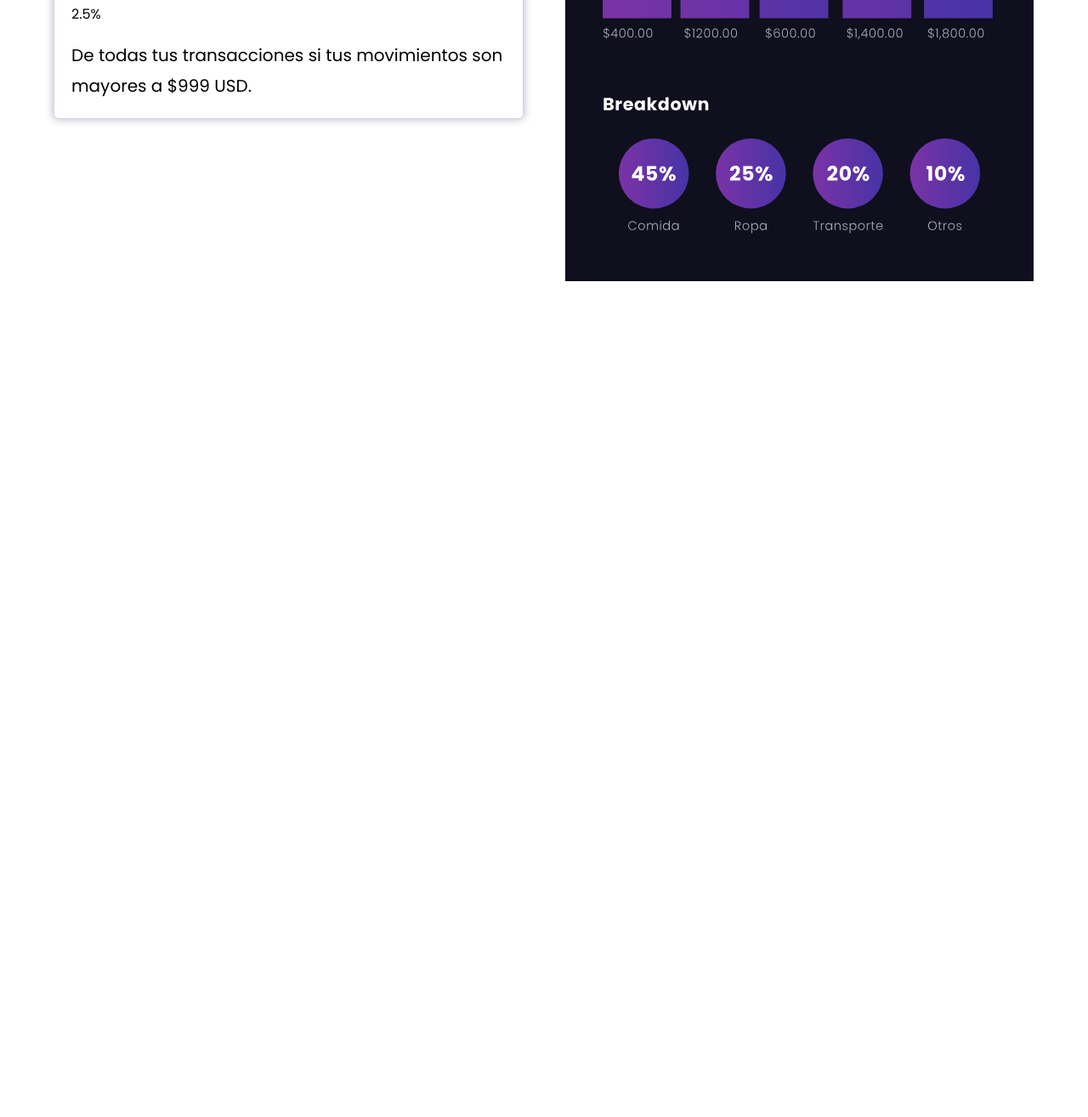
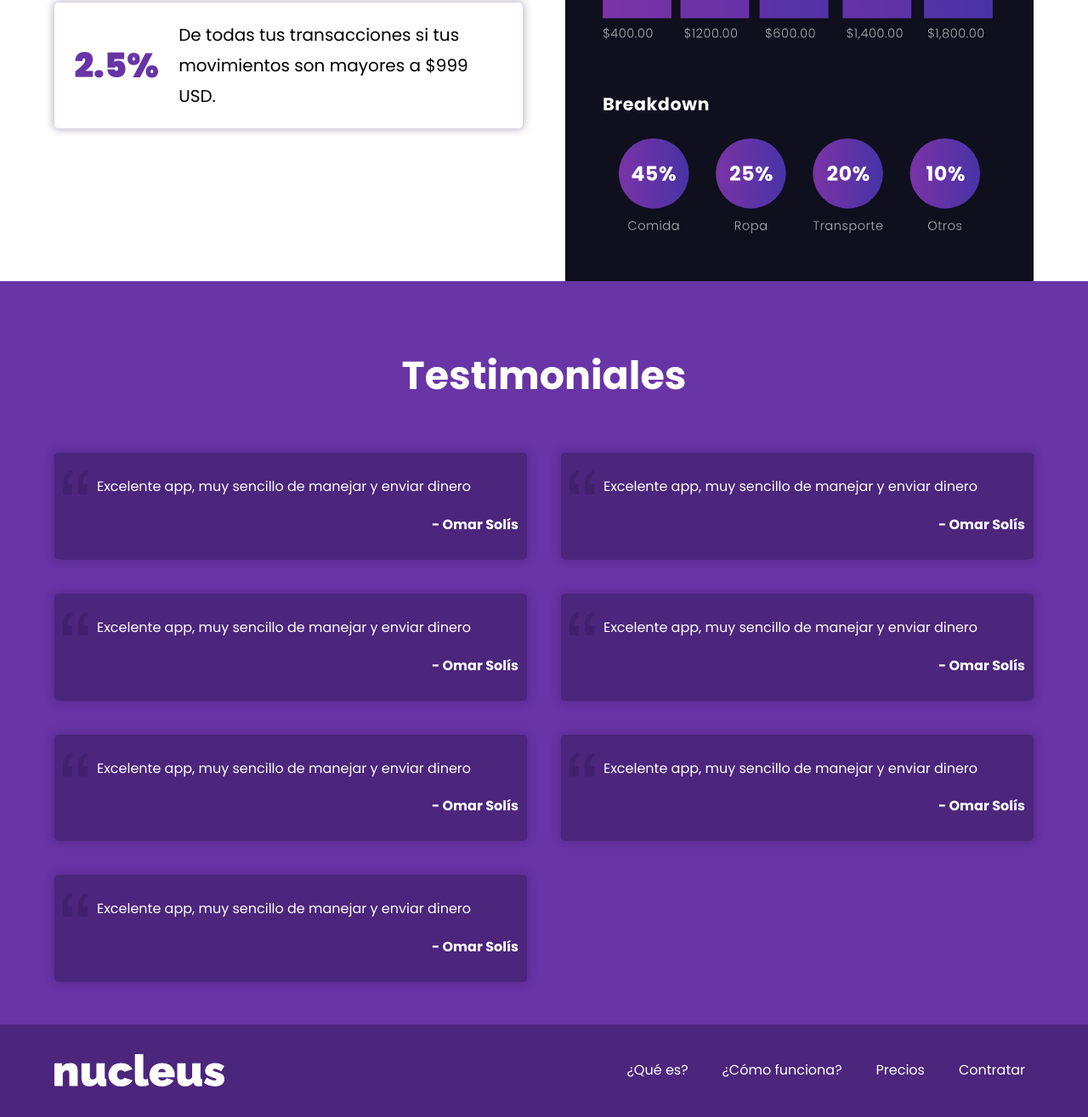
Before and after one commit to Dev-socar/Nucleus, a plain HTML site: page index.html in a window 1280 px wide. Shown: the part 3333-4648 px from the top of the page at 85% size. Before the commit the page ends 3664 px from the top, so only its background shows below. Drawn offline with Linux system fonts and the light colour scheme; files whose address does not match are found by name.

Commit message:
Deploy App

```diff
--- a/css/styles.css
+++ b/css/styles.css
@@ -1,5 +1,6 @@
 :root {
   --primario: #6834a6;
+  --secundario: #4c257c;
   --blanco: #fff;
   --negro: #000000;
   --fuentePrincipal: "Poppins", sans-serif;
@@ -151,7 +152,7 @@ img {
     transition: all 0.3s ease;
   }
   .navegacion__link:hover {
-    background-color: #4c257c;
+    background-color: var(--secundario);
     border-radius: 0.5rem;
   }
 }
@@ -184,12 +185,32 @@ img {
 .listado__elemento:hover {
   transform: scale(1.1);
 }
+@media (min-width: 768px) {
+  .listado__elemento--2col {
+    display: flex;
+    justify-content: space-between;
+    align-items: center;
+    gap: 2rem;
+  }
+}
 .listado__heading {
   color: var(--primario);
   font-size: 3rem;
   margin: 0;
 }
-
+.listado__numero {
+  color: var(--primario);
+  font-weight: 900;
+  text-align: center;
+  margin: 0;
+  font-size: 6rem;
+}
+@media (min-width: 768px) {
+  .listado__numero {
+    flex-basis: 20rem;
+    font-size: 4rem;
+  }
+}
 .listado__texto {
   margin: 0;
   font-size: 2rem;
@@ -197,7 +218,6 @@ img {
 
 .seguridad {
   margin-top: 3rem;
-  background-color: var(--primario);
   padding: 10rem 0;
   position: relative;
   background-color: var(--primario);
@@ -208,7 +228,7 @@ img {
   color: var(--blanco);
 }
 .listado__elemento--morado {
-  background-color: #4c257c;
+  background-color: var(--secundario);
   color: var(--blanco);
 }
 
@@ -222,10 +242,106 @@ img {
 }
 
 @media (min-width: 768px) {
-    .comisiones__grid{
-        display: grid;
-        grid-template-columns: repeat(2,1fr);
-        column-gap: 5rem;
-        align-items: center;
-    }
+  .comisiones__grid {
+    display: grid;
+    grid-template-columns: repeat(2, 1fr);
+    column-gap: 5rem;
+    align-items: flex-end;
+  }
 }
+@media (min-width: 998px) {
+  .comisiones__grid {
+    align-items: center;
+  }
+}
+.comisiones__texto {
+  text-align: center;
+  font-size: 2.4rem;
+  font-weight: 700;
+}
+@media (min-width: 768px) {
+  .comisiones__texto {
+    text-align: left;
+  }
+}
+
+.testimoniales {
+  background-color: var(--primario);
+  padding: 5rem 0;
+}
+.testimoniales__heading {
+  color: var(--blanco);
+}
+.testimoniales__grid {
+  display: grid;
+  grid-template-columns: 1fr;
+  gap: 4rem;
+}
+@media (min-width: 768px) {
+  .testimoniales__grid {
+    grid-template-columns: repeat(2, 1fr);
+  }
+}
+
+.testimonial {
+  background-color: var(--secundario);
+  padding: 1rem;
+  border-radius: 0.5rem;
+  color: var(--blanco);
+  box-shadow: 0px 0px 10px 2px rgba(52, 24, 86, 0.3);
+  position: relative;
+}
+.testimonial__texto {
+  padding-left: 4rem;
+}
+.testimonial__texto::before {
+  content: "";
+  background-image: url(../img/comilla.png);
+  background-size: 3rem;
+  background-repeat: no-repeat;
+  background-position: center;
+  width: 3rem;
+  height: 3rem;
+  display: block;
+  position: absolute;
+  top: 2rem;
+  left: 1rem;
+}
+.testimonial__autor {
+  text-align: right;
+  font-weight: 700;
+}
+
+.footer {
+  background-color: var(--secundario);
+  padding: 3rem 0;
+}
+@media (min-width: 768px) {
+  .footer__grid {
+    display: flex;
+    justify-content: space-between;
+    align-items: center;
+  }
+}
+.footer__logo {
+  width: 20rem;
+  margin: 0 auto 4rem auto;
+}
+
+@media (min-width: 768px) {
+  .footer__logo {
+    margin: 0;
+  }
+}
+
+.navegacion__link--primario {
+  color: var(--blanco);
+  padding: 1rem;
+  transition: all 0.3s ease;
+}
+@media (min-width: 768px) {
+  .navegacion__link--primario:hover {
+    background-color: var(--primario);
+    border-radius: 0.5rem;
+  }
+}
--- a/index.html
+++ b/index.html
@@ -4,6 +4,7 @@
     <meta charset="UTF-8" />
     <meta http-equiv="X-UA-Compatible" content="IE=edge" />
     <meta name="viewport" content="width=device-width, initial-scale=1.0" />
+    <link rel="shortcut icon" href="img/logo.svg">
     <title>Nucleus - eWallet</title>
     <link rel="preconnect" href="https://fonts.googleapis.com" />
     <link rel="preconnect" href="https://fonts.gstatic.com" crossorigin />
@@ -146,5 +147,71 @@
         </div>
       </div>
     </section>
+
+    <section class="testimoniales">
+      <div class="testimoniales__contenedor">
+        <h2 class="testimoniales__heading">Testimoniales</h2>
+        <div class="testimoniales__grid">
+          <div class="testimonial">
+            <p class="testimonial__texto">
+              Excelente app, muy sencillo de manejar y enviar dinero
+            </p>
+            <p class="testimonial__autor">- Omar Solís</p>
+          </div>
+          <div class="testimonial">
+            <p class="testimonial__texto">
+              Excelente app, muy sencillo de manejar y enviar dinero
+            </p>
+            <p class="testimonial__autor">- Omar Solís</p>
+          </div>
+          <div class="testimonial">
+            <p class="testimonial__texto">
+              Excelente app, muy sencillo de manejar y enviar dinero
+            </p>
+            <p class="testimonial__autor">- Omar Solís</p>
+          </div>
+          <div class="testimonial">
+            <p class="testimonial__texto">
+              Excelente app, muy sencillo de manejar y enviar dinero
+            </p>
+            <p class="testimonial__autor">- Omar Solís</p>
+          </div>
+          <div class="testimonial">
+            <p class="testimonial__texto">
+              Excelente app, muy sencillo de manejar y enviar dinero
+            </p>
+            <p class="testimonial__autor">- Omar Solís</p>
+          </div>
+          <div class="testimonial">
+            <p class="testimonial__texto">
+              Excelente app, muy sencillo de manejar y enviar dinero
+            </p>
+            <p class="testimonial__autor">- Omar Solís</p>
+          </div>
+          <div class="testimonial">
+            <p class="testimonial__texto">
+              Excelente app, muy sencillo de manejar y enviar dinero
+            </p>
+            <p class="testimonial__autor">- Omar Solís</p>
+          </div>
+        </div>
+      </div>
+    </section>
+
+    <footer class="footer">
+      <div class="footer__contenedor">
+        <div class="footer__grid">
+          <div class="footer__logo">
+            <img src="img/logo-blanco.svg" alt="Logo de la App" />
+          </div>
+          <nav class="navegacion">
+            <a href="#que-es" class="navegacion__link navegacion__link--primario">¿Qué es?</a>
+            <a href="#" class="navegacion__link navegacion__link--primario">¿Cómo funciona?</a>
+            <a href="#" class="navegacion__link navegacion__link--primario">Precios</a>
+            <a href="#" class="navegacion__link navegacion__link--primario">Contratar</a>
+          </nav>
+        </div>
+      </div>
+    </footer>
   </body>
 </html>
```
